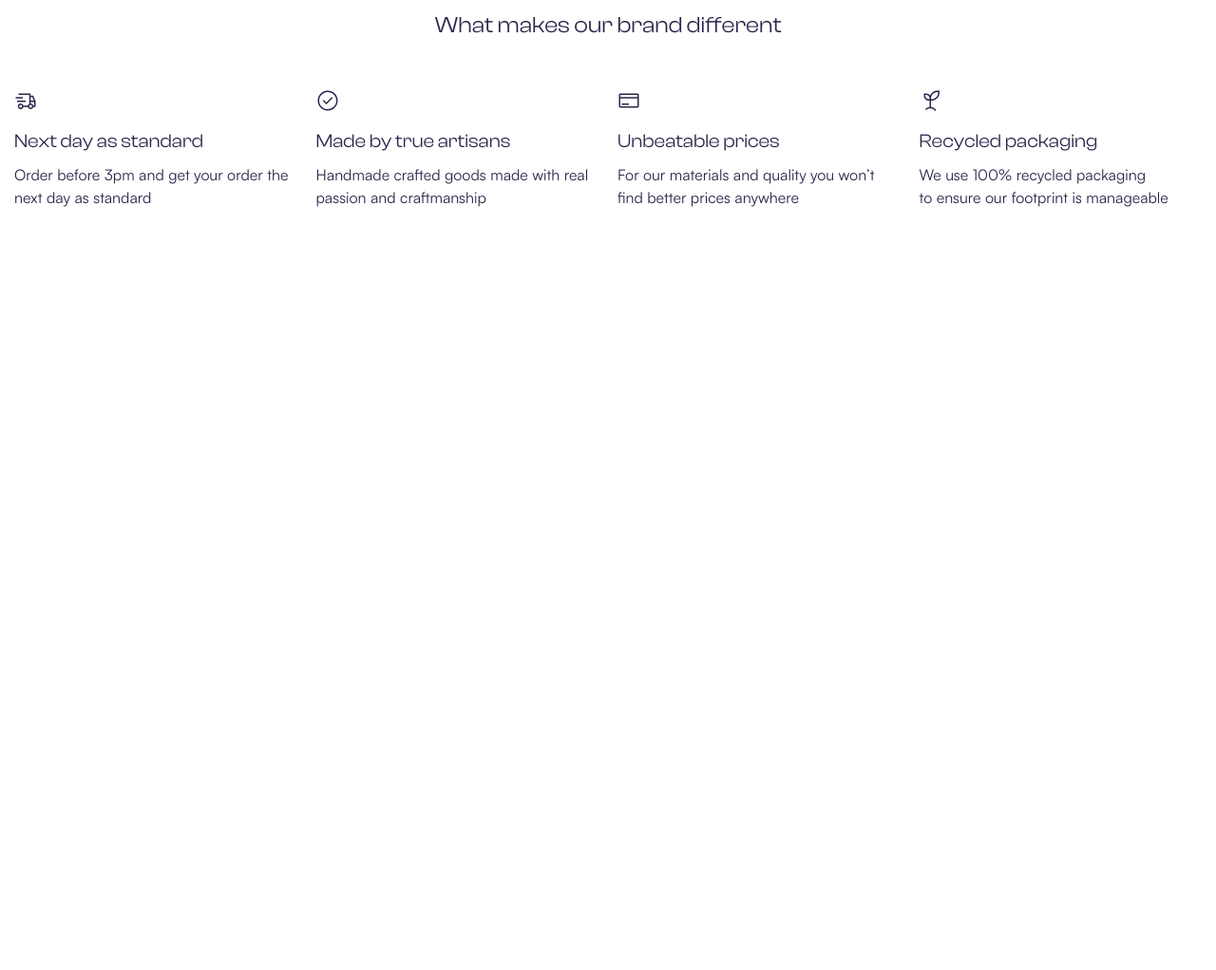
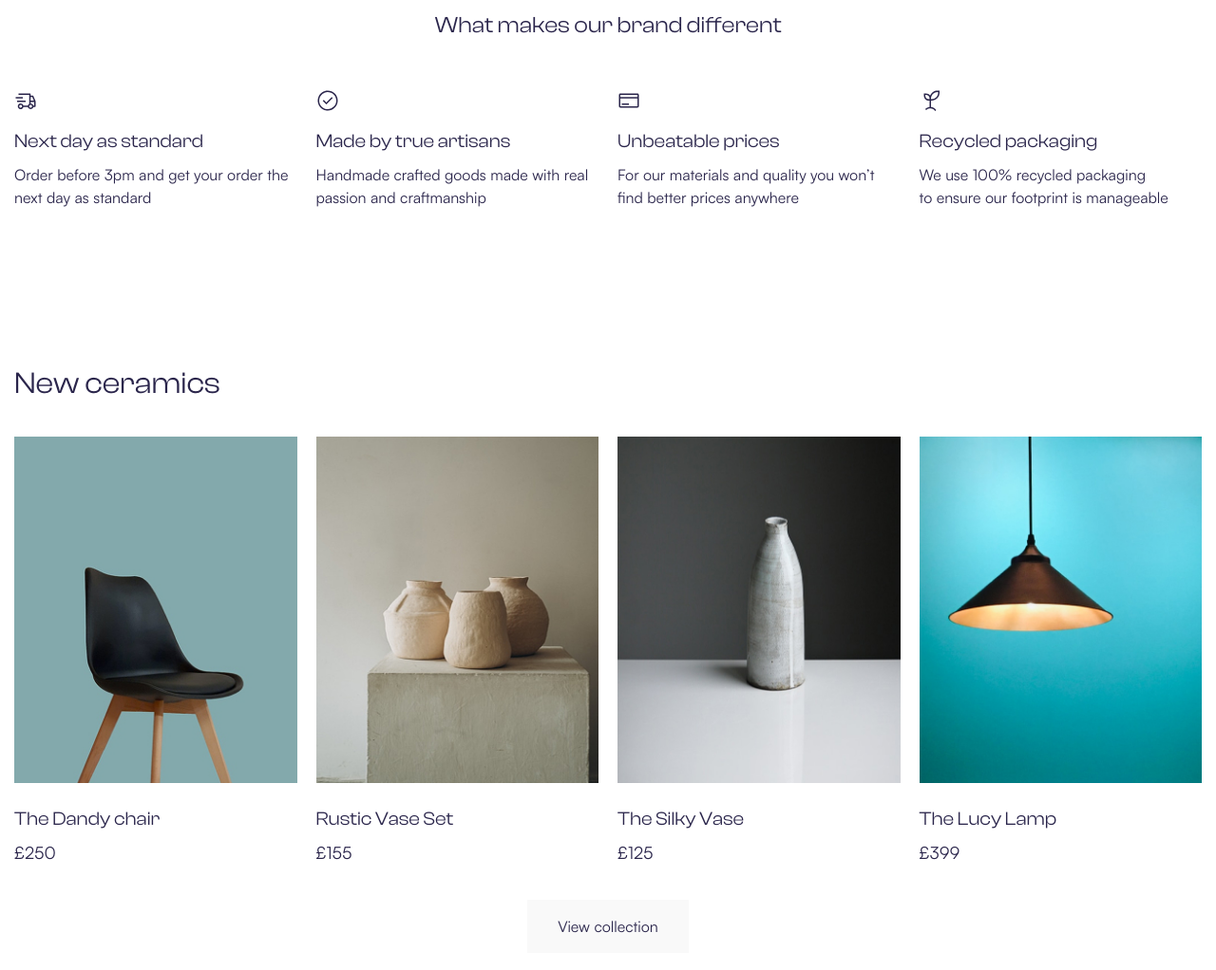
Before and after one commit to WhyDoJo/Avion, a website: page index.html in a window 1280 px wide. Shown: the part 886-1908 px from the top of the page at 95% size. Before the commit the page ends 1186 px from the top, so only its background shows below. Drawn offline with Linux system fonts and the light colour scheme.

Commit message:
add section products and styles

```diff
--- a/index.html
+++ b/index.html
@@ -163,6 +163,117 @@
           </ul>
         </div>
       </section>
+
+      <section class="products">
+        <div class="container">
+          <h2 class="products__title title title--large title--mb-small">
+            New ceramics
+          </h2>
+
+          <ul class="products__list list-reset grid">
+            <li class="products__item">
+              <article class="product">
+                <div class="product__top">
+                  <img
+                    class="product__image"
+                    src="src/img/product-1.jpg"
+                    srcset="src/img/product-1_2x.jpg 2x"
+                    width="305"
+                    height="375"
+                    loading="lazy"
+                    aria-hidden="true"
+                    alt="Chair"
+                  />
+                </div>
+
+                <div class="product__content">
+                  <h3 class="product__title">
+                    <a href="#" class="product__link">The Dandy chair</a>
+                  </h3>
+                  <span class="product__price">£250</span>
+                </div>
+              </article>
+            </li>
+
+            <li class="products__item">
+              <article class="product">
+                <div class="product__top">
+                  <img
+                    class="product__image"
+                    src="src/img/product-2.jpg"
+                    srcset="src/img/product-2_2x.jpg 2x"
+                    width="305"
+                    height="375"
+                    loading="lazy"
+                    aria-hidden="true"
+                    alt="Chair"
+                  />
+                </div>
+
+                <div class="product__content">
+                  <h3 class="product__title">
+                    <a href="#" class="product__link">Rustic Vase Set</a>
+                  </h3>
+                  <span class="product__price">£155</span>
+                </div>
+              </article>
+            </li>
+
+            <li class="products__item">
+              <article class="product">
+                <div class="product__top">
+                  <img
+                    class="product__image"
+                    src="src/img/product-3.jpg"
+                    srcset="src/img/product-3_2x.jpg 2x"
+                    width="305"
+                    height="375"
+                    loading="lazy"
+                    aria-hidden="true"
+                    alt="Chair"
+                  />
+                </div>
+
+                <div class="product__content">
+                  <h3 class="product__title">
+                    <a href="#" class="product__link">The Silky Vase</a>
+                  </h3>
+                  <span class="product__price">£125</span>
+                </div>
+              </article>
+            </li>
+
+            <li class="products__item">
+              <article class="product">
+                <div class="product__top">
+                  <img
+                    class="product__image"
+                    src="src/img/product-4.jpg"
+                    srcset="src/img/product-4_2x.jpg 2x"
+                    width="305"
+                    height="375"
+                    loading="lazy"
+                    aria-hidden="true"
+                    alt="Chair"
+                  />
+                </div>
+
+                <div class="product__content">
+                  <h3 class="product__title">
+                    <a href="#" class="product__link">The Lucy Lamp</a>
+                  </h3>
+                  <span class="product__price">£399</span>
+                </div>
+              </article>
+            </li>
+          </ul>
+          <div class="centered">
+            <a href="#" class="products__btn btn btn--theme-light"
+              >View collection</a
+            >
+          </div>
+        </div>
+      </section>
     </main>
   </body>
 </html>
--- a/src/css/_settings.css
+++ b/src/css/_settings.css
@@ -43,6 +43,7 @@ a {
 }
 
 img {
+  display: block;
   height: auto;
   max-width: 100%;
   object-fit: cover;
--- a/src/css/blocks/_btn.css
+++ b/src/css/blocks/_btn.css
@@ -13,3 +13,8 @@
   color: var(--white);
   background-color: rgba(249, 249, 249, 0.15);
 }
+
+.btn--theme-light {
+  color: var(--dark-primary);
+  background-color: var(--light-grey);
+}
--- /dev/null
+++ b/src/css/blocks/_centered.css
@@ -0,0 +1,4 @@
+.centered {
+  padding-top: 36px;
+  text-align: center;
+}
--- /dev/null
+++ b/src/css/blocks/_product.css
@@ -0,0 +1,36 @@
+.product {
+  display: flex;
+  flex-direction: column;
+  align-items: start;
+  gap: 24px;
+}
+
+.product__top {
+  position: relative;
+}
+
+.product__content {
+  display: flex;
+  flex-direction: column;
+  align-items: start;
+  gap: 8px;
+}
+
+.product__title {
+  margin: 0;
+  font-family: var(--second-family);
+  font-weight: 400;
+  font-size: 20px;
+  line-height: 140%;
+  color: var(--dark-primary);
+}
+
+.product__link {
+  color: inherit;
+}
+
+.product__price {
+  font-size: 18px;
+  line-height: 150%;
+  color: var(--dark-primary);
+}
--- /dev/null
+++ b/src/css/blocks/_products.css
@@ -0,0 +1,12 @@
+.products {
+  padding-top: 80px;
+  padding-bottom: 56px;
+}
+
+.products__item {
+  grid-column: 3 span;
+}
+
+.products__item--big {
+  grid-column: 6 span;
+}
--- a/src/css/blocks/_title.css
+++ b/src/css/blocks/_title.css
@@ -18,6 +18,10 @@
   text-align: center;
 }
 
+.title--mb-small {
+  margin-bottom: 32px;
+}
+
 .title--mb-large {
   margin-bottom: 50px;
 }
--- a/src/css/main.css
+++ b/src/css/main.css
@@ -10,8 +10,11 @@
 @import url("./blocks/_logo.css");
 @import url("./blocks/_header.css");
 @import url("./blocks/_nav.css");
+@import url("./blocks/_centered.css");
 @import url("./blocks/_title.css");
 
 /* MAIN */
 @import url("./blocks/_hero.css");
 @import url("./blocks/_benefits.css");
+@import url("./blocks/_products.css");
+@import url("./blocks/_product.css");
```
Also changed, not shown: src/img/product-1.jpg (added), src/img/product-1.png (added), src/img/product-1_2x.jpg (added), src/img/product-2.jpg (added), src/img/product-2_2x.jpg (added), src/img/product-3.jpg (added), src/img/product-3_2x.jpg (added), src/img/product-4.jpg (added), src/img/product-4_2x.jpg (added).
